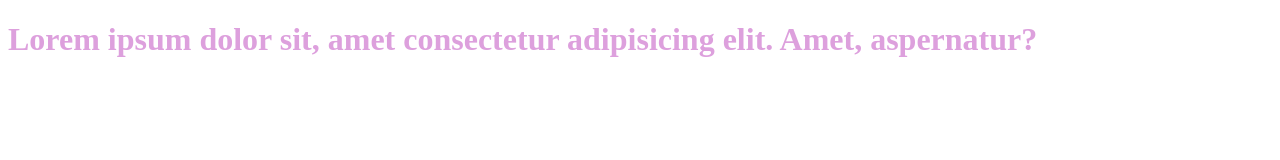
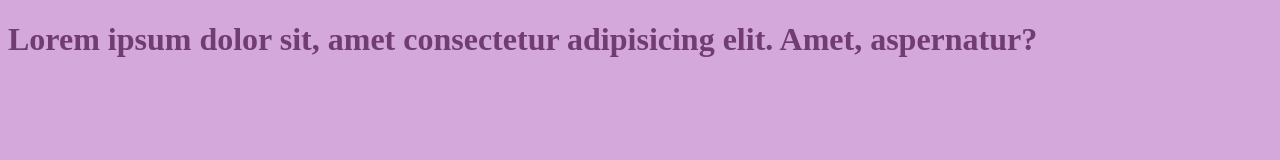
Before and after one commit to RajaaAbualkhirat/Rajaa, a plain HTML site: page index.html in a window 1280 px wide. Drawn offline with Linux system fonts and the light colour scheme.

Commit message:
changing background color in css file

```diff
--- a/style.css
+++ b/style.css
@@ -1,3 +1,6 @@
 h1{
-    color: plum;
+    color: rgb(113, 60, 113);
 }
+body{
+    background-color: rgb(212, 168, 218);
+}
```
